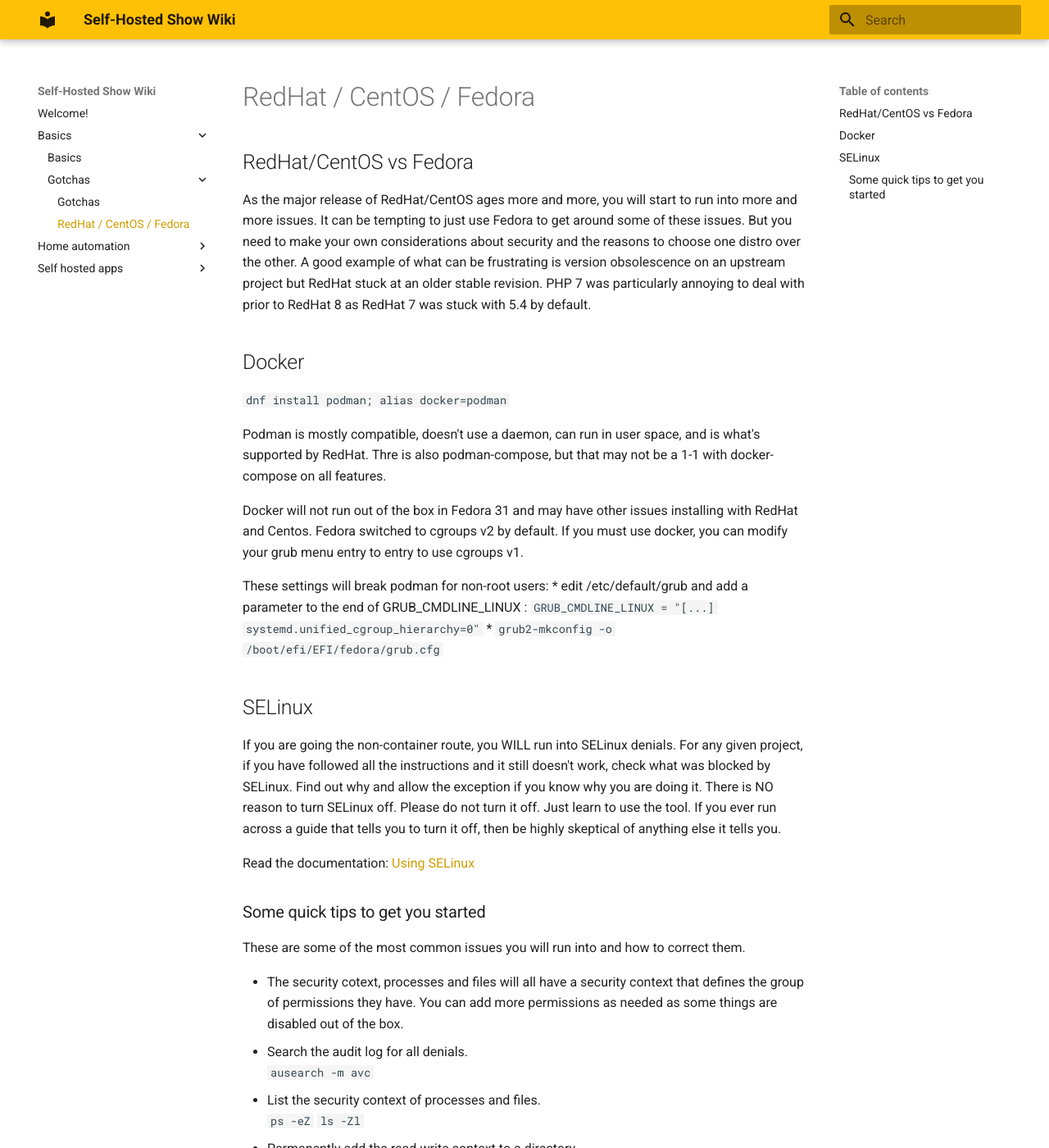
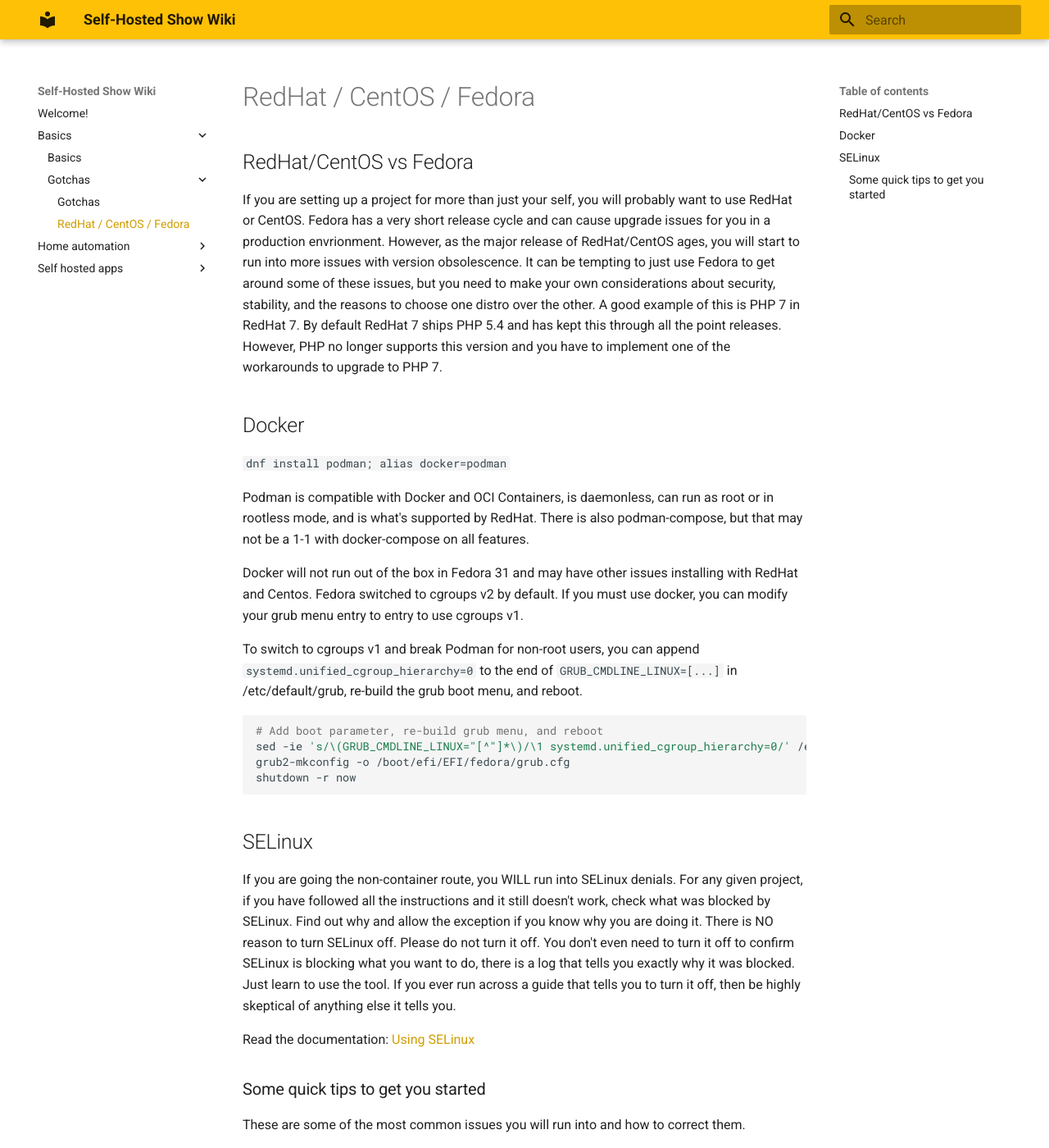
Before and after one commit to selfhostedshow/wiki, an MkDocs documentation site: the page built from docs/basics/Gotchas/RedHat.md, in a window 1280 px wide and 1400 px high. Shown: the whole window at 82% size. Built offline with MkDocs 1.6.1 and Material for MkDocs 9.7.7, drawn with Linux system fonts in a browser that asks for light colours; some of the changed text lies outside the part shown.

Commit message:
Fixed general issues with the text

````diff
--- a/docs/basics/Gotchas/RedHat.md
+++ b/docs/basics/Gotchas/RedHat.md
@@ -1,47 +1,53 @@
 # RedHat / CentOS / Fedora
 
 ## RedHat/CentOS vs Fedora
-As the major release of RedHat/CentOS ages more and more, you will start to run into more and more issues.  It can be
-tempting to just use Fedora to get around some of these issues.  But you need to make your own considerations about
-security and the reasons to choose one distro over the other.  A good example of what can be frustrating is version
-obsolescence on an upstream project but RedHat stuck at an older stable revision.  PHP 7 was particularly annoying to
-deal with prior to RedHat 8 as RedHat 7 was stuck with 5.4 by default.
+If you are setting up a project for more than just your self, you will probably want to use RedHat or CentOS.  Fedora
+has a very short release cycle and can cause upgrade issues for you in a production envrionment.  However, as the major
+release of RedHat/CentOS ages, you will start to run into more issues with version obsolescence.  It can be tempting to
+just use Fedora to get around some of these issues, but you need to make your own considerations about security,
+stability, and the reasons to choose one distro over the other.  A good example of this is PHP 7 in RedHat 7.  By
+default RedHat 7 ships PHP 5.4 and has kept this through all the point releases.  However, PHP no longer supports this
+version and you have to implement one of the workarounds to upgrade to PHP 7.
 
 
 ## Docker
 `dnf install podman; alias docker=podman`
 
-Podman is mostly compatible, doesn't use a daemon, can run in user space, and is what's supported by RedHat.  Thre is
-also podman-compose, but that may not be a 1-1 with docker-compose on all features.
+Podman is compatible with Docker and OCI  Containers, is daemonless, can run as root or in rootless mode, and is what's
+supported by RedHat.  There is also podman-compose, but that may not be a 1-1 with docker-compose on all features.
 
 Docker will not run out of the box in Fedora 31 and may have other issues installing with RedHat and Centos.  Fedora
 switched to cgroups v2 by default.  If you must use docker, you can modify your grub menu entry to entry to use cgroups
 v1.
 
-These settings will break podman for non-root users:
-* edit /etc/default/grub and add a parameter to the end of GRUB_CMDLINE_LINUX
-: `GRUB_CMDLINE_LINUX = "[...] systemd.unified_cgroup_hierarchy=0"`
-* `grub2-mkconfig -o /boot/efi/EFI/fedora/grub.cfg`
+To switch to cgroups v1 and break Podman for non-root users, you can append `systemd.unified_cgroup_hierarchy=0` to the
+end of `GRUB_CMDLINE_LINUX=[...]` in /etc/default/grub, re-build the grub boot menu, and reboot.
+```bash
+# Add boot parameter, re-build grub menu, and reboot
+sed -ie 's/\(GRUB_CMDLINE_LINUX="[^"]*\)/\1 systemd.unified_cgroup_hierarchy=0/' /etc/default/grub
+grub2-mkconfig -o /boot/efi/EFI/fedora/grub.cfg
+shutdown -r now
+```
 
 
 ## SELinux
 If you are going the non-container route, you WILL run into SELinux denials.  For any given project, if you have
 followed all the instructions and it still doesn't work, check what was blocked by SELinux.  Find out why and allow the
-exception if you know why you are doing it.  There is NO reason to turn SELinux off.  Please do not turn it off.  Just
-learn to use the tool.  If you ever run across a guide that tells you to turn it off, then be highly skeptical of
-anything else it tells you.
+exception if you know why you are doing it.  There is NO reason to turn SELinux off.  Please do not turn it off.  You
+don't even need to turn it off to confirm SELinux is blocking what you want to do, there is a log that tells you exactly
+why it was blocked.  Just learn to use the tool.  If you ever run across a guide that tells you to turn it off, then be
+highly skeptical of anything else it tells you.
 
 Read the documentation: [Using SELinux](https://access.redhat.com/documentation/en-us/red_hat_enterprise_linux/8/html/using_selinux/index)
 
 ### Some quick tips to get you started
 These are some of the most common issues you will run into and how to correct them.
 
-* The security cotext, processes and files will all have a security context that defines the group of permissions they
-  have.  You can add more permissions as needed as some things are disabled out of the box.
 * Search the audit log for all denials.
   <br> `ausearch -m avc`
-* List the security context of processes and files.
-  <br> `ps -eZ` `ls -Zl`
+* List the security context for processes and files
+  <br>`ps -eZ`
+  <br>`ls -Zl`
 * Permanently add the read-write context to a directory
   <br> `semanage fcontext -a -t httpd_sys_rw_content_t "/readwrite/path(/.*)?"`
   <br> `restorecon -v /readwrite/path/`
````
Also changed, not shown: docs/basics/Gotchas/Gotchas.md (+5 -5 lines).
